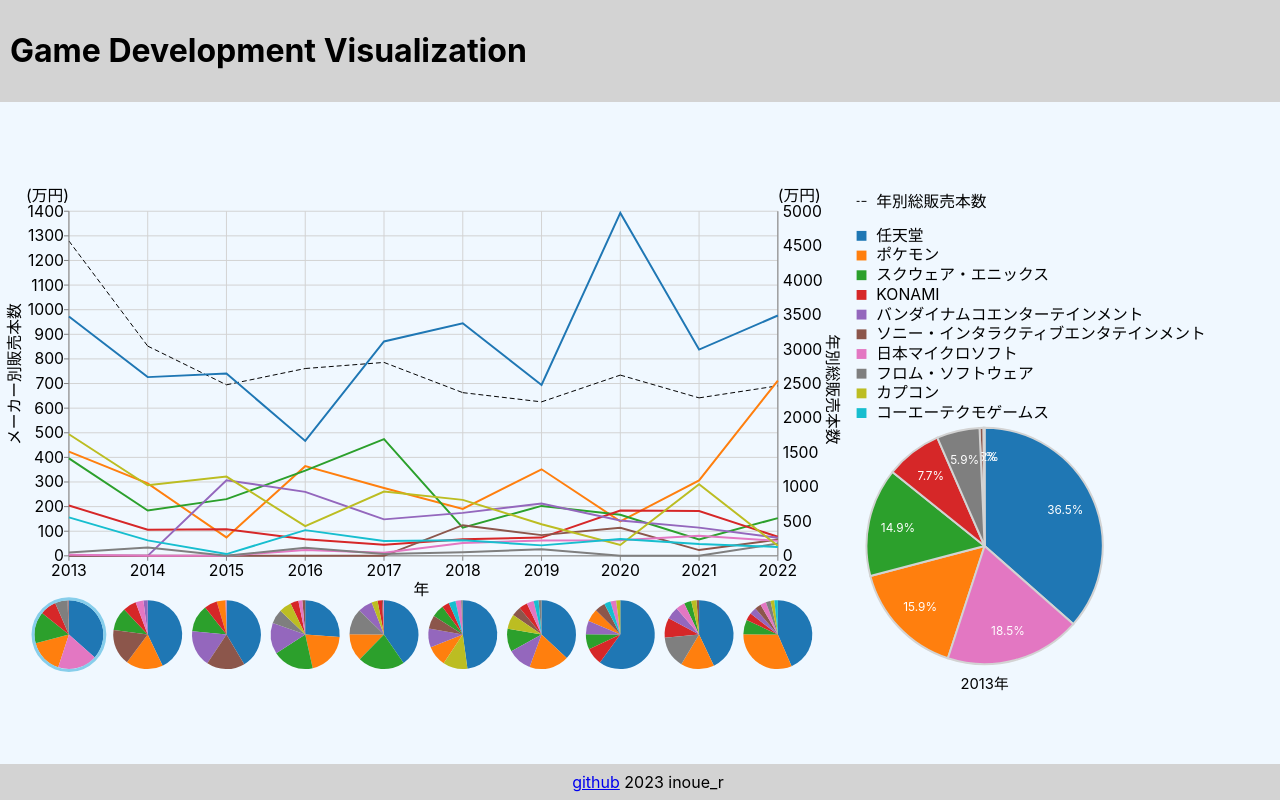
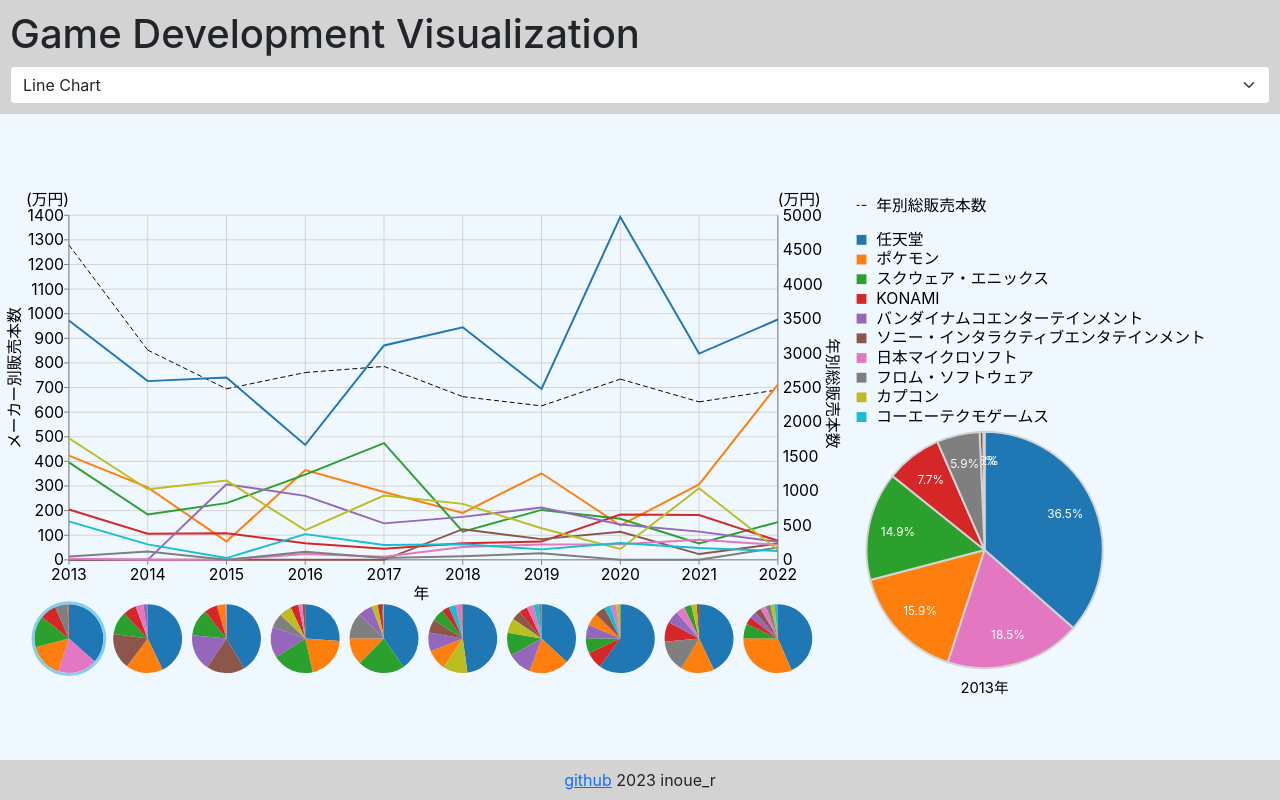
Before and after one commit to inoue021231/game-development-vis, a React (Create React App) app: page / in a window 1280 px wide. Built offline with nearby package versions, Linux system fonts and the light colour scheme.

Commit message:
change chart

```diff
--- a/public/index.html
+++ b/public/index.html
@@ -6,7 +6,8 @@
   <meta name="viewport" content="width=device-width, initial-scale=1" />
   <meta name="theme-color" content="#000000" />
   <meta name="description" content="Web site created using create-react-app" />
-
+  <link href="https://cdn.jsdelivr.net/npm/bootstrap@5.0.2/dist/css/bootstrap.min.css" rel="stylesheet"
+    integrity="sha384-EVSTQN3/azprG1Anm3QDgpJLIm9Nao0Yz1ztcQTwFspd3yD65VohhpuuCOmLASjC" crossorigin="anonymous">
   <!--
       manifest.json provides metadata used when your web app is installed on a
       user's mobile device or desktop. See https://developers.google.com/web/fundamentals/web-app-manifest/
--- a/src/App.jsx
+++ b/src/App.jsx
@@ -4,6 +4,7 @@
 import * as d3 from "d3";
 
 const Chart = (props) => {
+  const chart = props.chart;
   const firstYear = 2013;
   const yearCount = Object.keys(Data).length;
   const makerCount = 10;
@@ -20,6 +21,7 @@
     x: 0,
   }];
 
+  console.log(chart);
 
 
   const pie = d3.pie().value((d) => d["総販売本数"]);
@@ -102,6 +104,61 @@
     );
   }
 
+  /* 面グラフ関連 */
+  const areaPoint = [];
+  for (let i = 0; i < yearCount; i++) {
+    const point = [];
+    for (let j = 0; j < makerCount; j++) {
+      const d = Data[firstYear + i].find(item => item["メーカー"] === topRankList[j]);
+      if (j === 0) {
+        point.push(parseFloat(d["販売シェア"]));
+      } else {
+        if (d) {
+          point.push(parseFloat(d["販売シェア"]) + point[j - 1]);
+
+        } else {
+          point.push(point[j - 1]);
+        }
+      }
+
+    }
+    const maxPoint = Math.max(...point);
+    const areaScale = d3.scaleLinear()
+      .domain([0, maxPoint])
+      .range([0, h - margin]);
+
+    const newPoint = point.map((value) => areaScale(value));
+    areaPoint.push(newPoint);
+  }
+
+
+
+  const areaPath = [];
+  const fp = d3.path();
+  fp.moveTo(0, 0);
+  fp.lineTo(xArray[9].x, 0);
+  fp.lineTo(xArray[9].x, areaPoint[9][0]);
+  for (let i = yearCount - 2; i >= 0; i--) {
+    fp.lineTo(xArray[i].x, areaPoint[i][0]);
+  }
+  areaPath.push(fp);
+
+  for (let i = 1; i < makerCount; i++) {
+    const path = d3.path();
+    path.moveTo(0, areaPoint[0][i]);
+    path.lineTo(0, areaPoint[0][i - 1]);
+    for (let j = 1; j < yearCount; j++) {
+      path.lineTo(xArray[j].x, areaPoint[j][i - 1]);
+    }
+    path.lineTo(xArray[9].x, areaPoint[9][i]);
+    for (let j = yearCount - 2; j >= 0; j--) {
+      path.lineTo(xArray[j].x, areaPoint[j][i]);
+    }
+    areaPath.push(path);
+  }
+
+  console.log(areaPath);
+  /*  */
 
   const handleChangeYear = (i) => {
     setSelectYear(i + firstYear);
@@ -170,6 +227,12 @@
     setMakerNameWidth(0);
   };
 
+  const getTransparentColor = (i) => {
+    const c = d3.color(color(i));
+    c.opacity = 0.5;
+    return c.toString();
+  };
+
   const overlayArcGenerator = d3.arc().innerRadius(0).outerRadius(120);
 
   return <svg viewBox={`0 0 ${w + 100} ${h + 100}`} className="svg__content">
@@ -184,42 +247,45 @@
           </g>
         })
       }
-      {selectMaker === -1 ?
-        yScale.ticks().map((item, i) => {
+
+      {chart === "Line Chart" && selectMaker === -1 && yScale.ticks().map((item, i) => {
         return <g transform={`translate(0,${yScale(item)}) scale(1,-1)`} key={i}>
           <line x1="-5" stroke='gray'></line>
           <text x="-5" textAnchor='end' dominantBaseline="central">{item / 10000}</text>
           <line x1={xArray[9].x} stroke="lightgray"></line>
         </g>
-        }) : yScaleArray[selectMaker].ticks(10).map((item, i) => {
+      })}
+
+      {chart === "Line Chart" && selectMaker !== -1 && yScaleArray[selectMaker].ticks(10).map((item, i) => {
         return <g transform={`translate(0,${yScaleArray[selectMaker](item)}) scale(1,-1)`} key={i}>
           <line x1="-5" stroke='gray'></line>
           <text x="-5" textAnchor='end' dominantBaseline="central">{item / 10000}</text>
           <line x1={xArray[9].x} stroke="lightgray"></line>
         </g>
-        })
-      }
-      {totalSales.map((_, i) => {
+      })}
+
+
+      {chart === "Line Chart" && totalSales.map((_, i) => {
         if (i !== 0) {
           return <line x1={xArray[i - 1].x} y1={totalScale(totalSales[i - 1])} x2={xArray[i].x} y2={totalScale(totalSales[i])} stroke='black' strokeDasharray="5 3" key={i}></line>
         } else {
-          return <div></div>;
+          return <div key={i}></div>;
         }
       })}
 
-      {totalScale.ticks().map((item, i) => {
+      {chart === "Line Chart" && totalScale.ticks().map((item, i) => {
         return <g transform={`translate(${xArray[9].x},${totalScale(item)}) scale(1,-1)`} key={i}>
           <text x="5" textAnchor='start' dominantBaseline="central">{item / 10000}</text>
         </g>
-      })
-      }
+      })}
 
       <line x1={xArray[9].x} stroke='gray'></line>
       <line y1={h - margin} stroke='gray'></line>
       <line x1={xArray[9].x} x2={xArray[9].x} y1="0" y2={h - margin} stroke='gray'></line>
 
-      {highlightMakerIndex !== -1 && selectMaker === -1 && <path d={path[highlightMakerIndex]} stroke="skyblue" fill="none" strokeWidth="5"></path>}
+      {chart === "Line Chart" && highlightMakerIndex !== -1 && selectMaker === -1 && <path d={path[highlightMakerIndex]} stroke="skyblue" fill="none" strokeWidth="5"></path>}
 
+      {chart === "Line Chart" && <g>
         {selectMaker === -1 ? path.map((p, i) => {
           return <path d={p} stroke={color(i)} strokeWidth="2" fill='none' key={i} ></path>
         }) : <path
@@ -229,7 +295,9 @@
           fill='none'
         ></path>
         }
+      </g>}
 
+      {chart === "Line Chart" && <g>
         <g transform={`translate(${xArray[9].x},${h - margin}) scale(1,-1)`}>
           <text y="-10" textAnchor='start'>{`(万円)`}</text>
         </g>
@@ -252,6 +320,7 @@
           <line x1="10" strokeDasharray="5 2" stroke="black"></line>
           <text x="20" dominantBaseline="central">年別総販売本数</text>
         </g>
+      </g>}
 
       {
         topRankList.map((item, i) => {
@@ -274,6 +343,11 @@
           </g>
         })
       }
+
+      {chart === "Area Chart" && areaPath.map((item, i) => {
+        return <g transform={`translate(0,${h - margin}) scale(1,-1)`}><path d={item} fill={getTransparentColor(i)} key={i}></path></g>
+      })}
+
 
     </g>
     <g transform={`translate(${margin - 30},${h + 30})`}>
@@ -348,18 +422,26 @@
         {selectYear}年
       </text>
     </g>
-  </svg>
+  </svg >
 }
 
 const App = () => {
+  const [chart, setChart] = useState("Line Chart");
+  const handleChangeChart = (event) => {
+    setChart(event.target.value);
+  }
   return (
     <div className="app-container">
       <div className="header">
         <h1>Game Development Visualization</h1>
+        <select className="form-select" onChange={handleChangeChart}>
+          <option>Line Chart</option>
+          <option>Area Chart</option>
+        </select>
       </div>
 
       <div className="svg__container">
-        <Chart />
+        <Chart chart={chart} />
       </div>
 
       <div className="footer">
```
Lines whose indentation alone changed are shown as unchanged.
